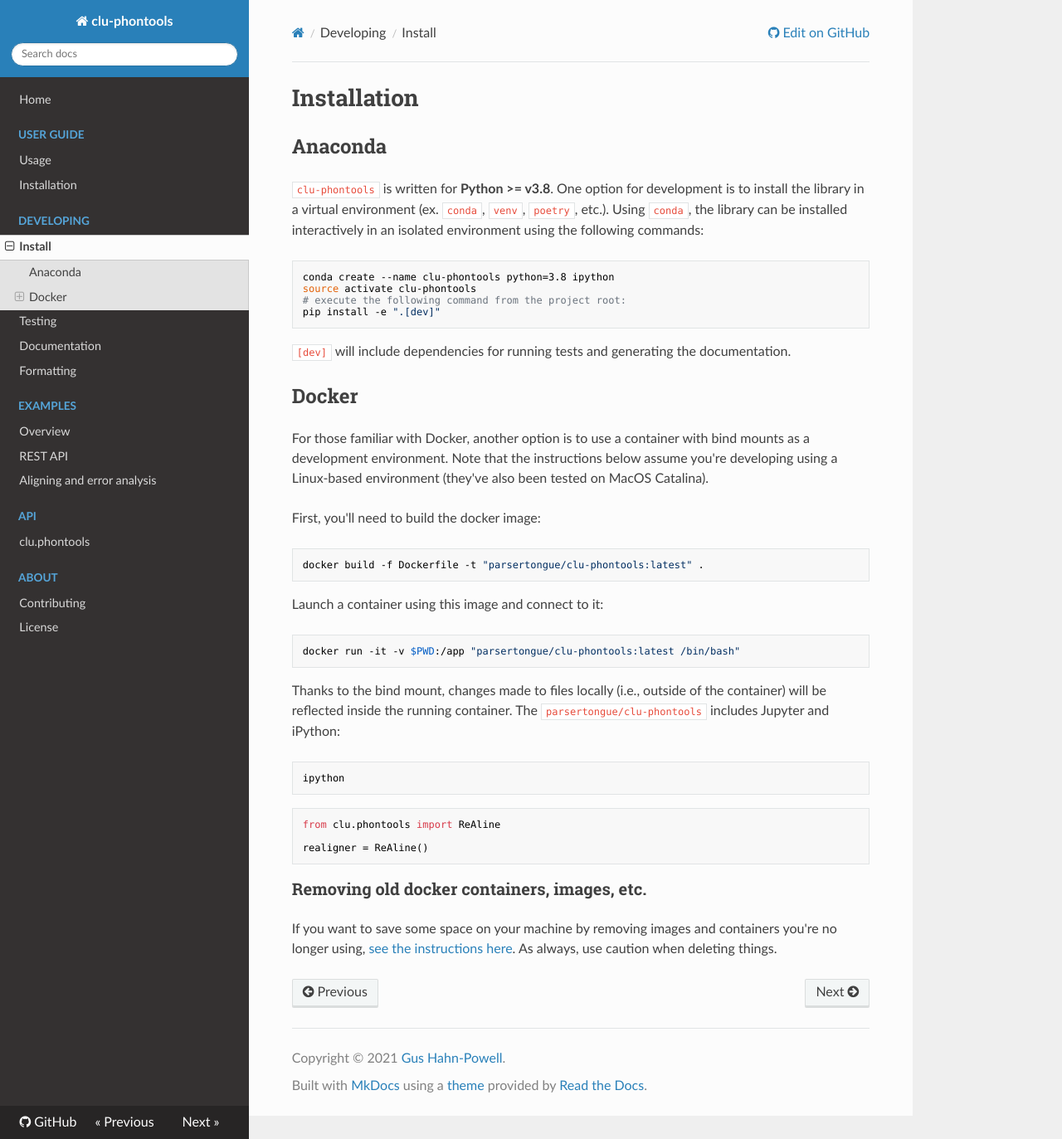
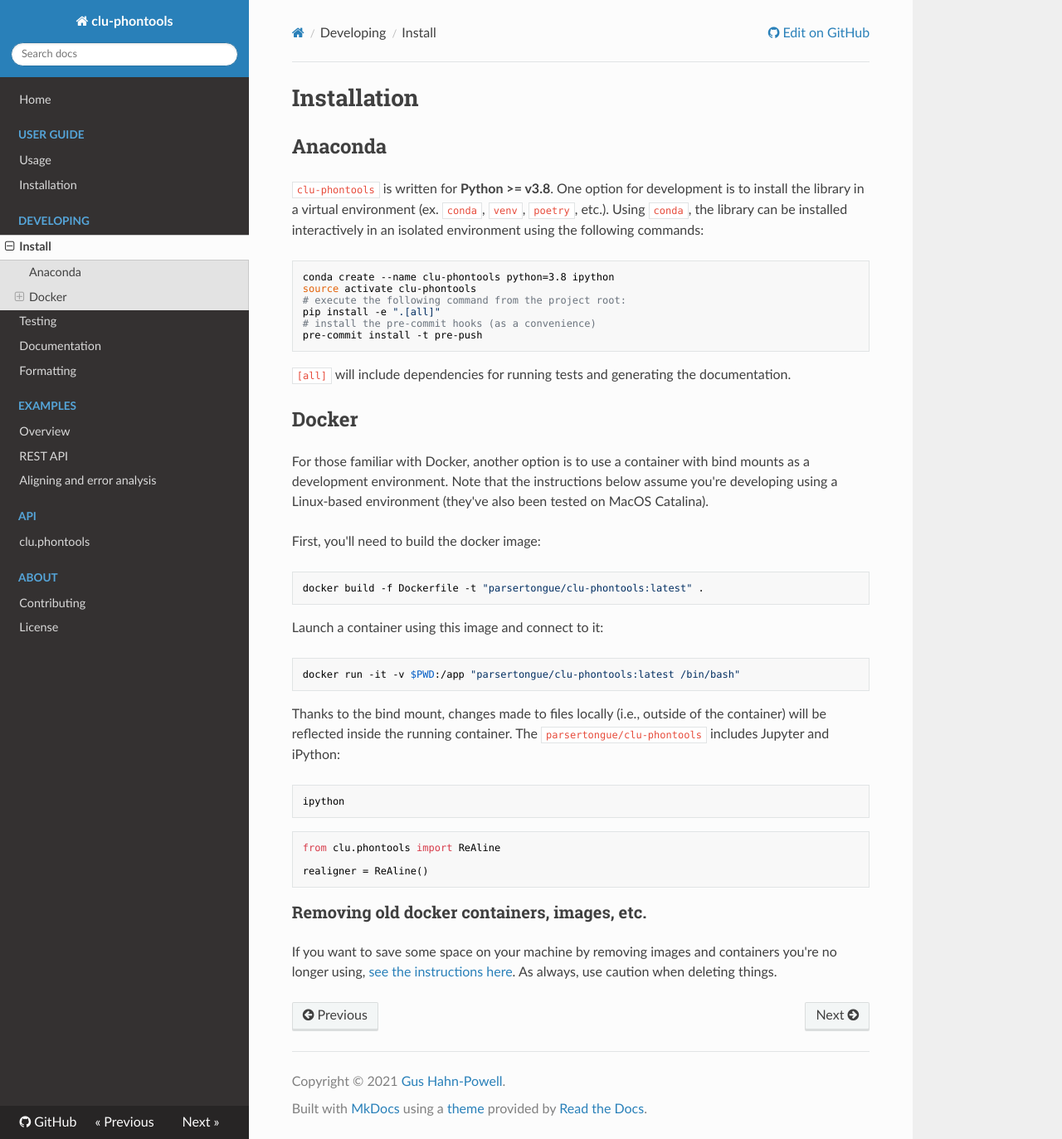
Before and after one commit to clu-ling/clu-phontools, an MkDocs documentation site: the page built from docs/dev/install.md, in a window 1280 px wide and 1373 px high. Shown: the whole window at 83% size. Built offline with MkDocs 1.6.1, drawn with Linux system fonts in a browser that asks for light colours; nearby versions of some CDN libraries.

Commit message:
CI improvements (#21)

````diff
--- a/docs/dev/install.md
+++ b/docs/dev/install.md
@@ -8,10 +8,12 @@
 conda create --name clu-phontools python=3.8 ipython
 source activate clu-phontools
 # execute the following command from the project root:
-pip install -e ".[dev]"
+pip install -e ".[all]"
+# install the pre-commit hooks (as a convenience)
+pre-commit install -t pre-push
 ```
 
-`[dev]` will include dependencies for running tests and generating the documentation.
+`[all]` will include dependencies for running tests and generating the documentation.
 
 
 ## Docker
--- a/documentation-requirements.txt
+++ /dev/null
@@ -1,5 +0,0 @@
-Sphinx==1.5
-docutils==0.12
-sphinx_rtd_theme
-recommonmark>=0.4.0
-sphinxcontrib-napoleon
--- a/setup.cfg
+++ /dev/null
@@ -1,5 +0,0 @@
-[bdist_wheel]
-universal=1
-
-[aliases]
-test = green -vv --run-coverage
````
Also changed, not shown: .pre-commit-config.yaml (+27 -3 lines), README.md (+1 -1 lines), pyproject.toml (+6 -92 lines), setup.py (+9 -17 lines), 7 other files.
